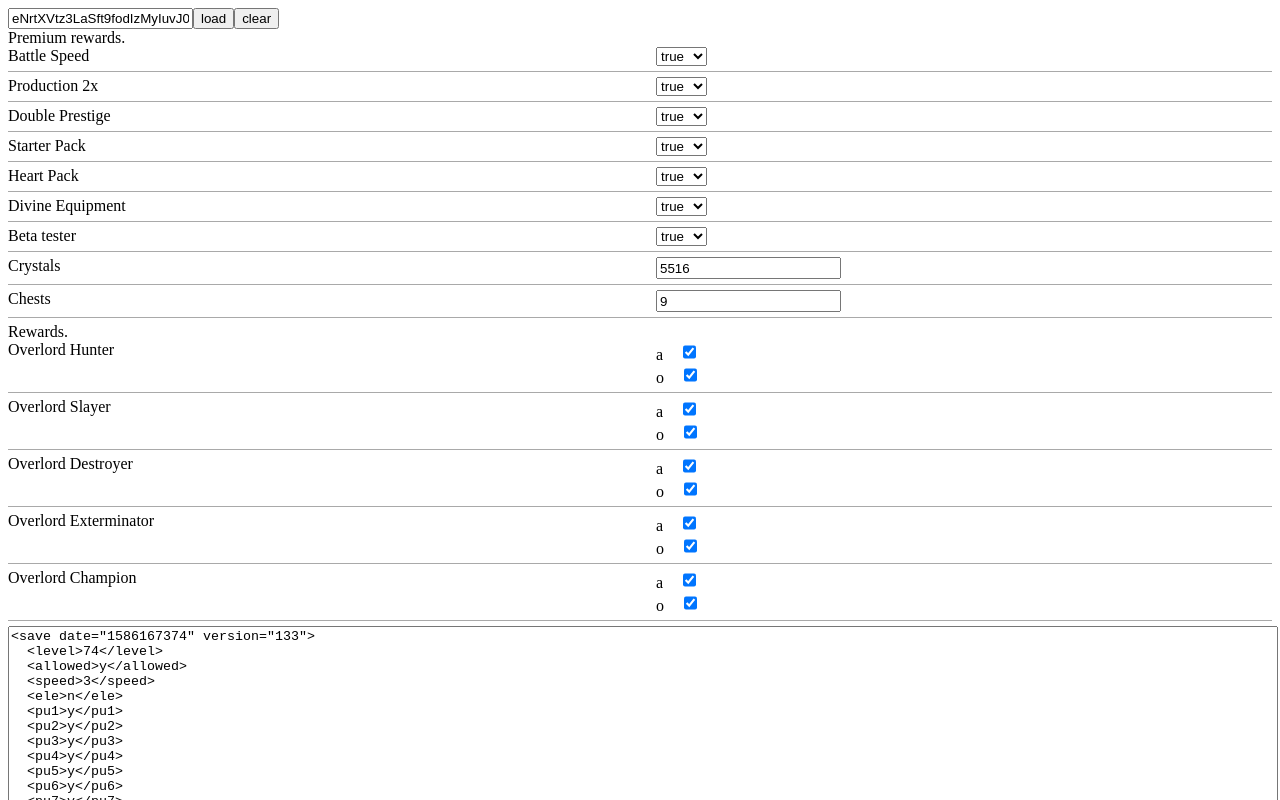
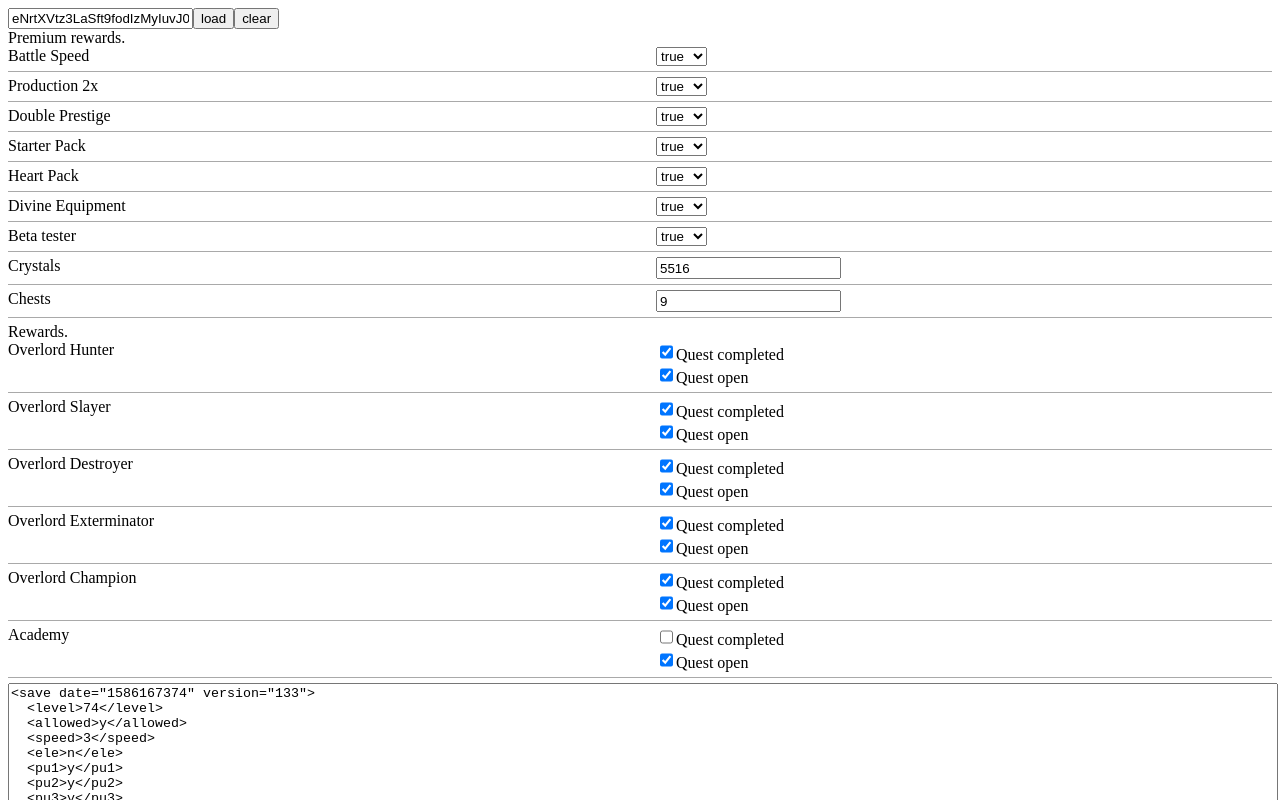
Before and after one commit to zedero/CaveHeroesSaveEditor, an Angular app: page / in a window 1280 px wide. Shown: the top 800 px of the page. Built offline with nearby package versions, Linux system fonts and the light colour scheme.

Commit message:
add attr elements changes

```diff
--- a/src/app/components/editor/editor.component.html
+++ b/src/app/components/editor/editor.component.html
@@ -12,7 +12,12 @@
 <div class="fieldset-header">
   Rewards.
 </div>
-<app-item [itemdata]="rewardsData" *ngFor="let rewardsData of rewardsFields" (changeXmlData)="setXmlData($event)"></app-item>
+<app-item [itemdata]="rewardsData"
+          *ngFor="let rewardsData of rewardsFields"
+          (changeXmlData)="setXmlData($event)"
+          (changeXmlAttrData)="setXmlAttrData($event)">
+
+</app-item>
 
 
 <div>
--- a/src/app/components/editor/editor.component.ts
+++ b/src/app/components/editor/editor.component.ts
@@ -68,7 +68,8 @@ export class EditorComponent implements OnInit {
 
   createRewardsFields() {
     this.rewardsFields = [];
-    const addToRewardsField = (aKey: string, aDesc: string, aRewardAttr: string,  aReward: string) => {
+
+    const addToRewardsField = (aKey: string, aDesc: string, aRewardAttr: string,  aReward: string, aHasLinkedElement = false) => {
       let index = 0;
       const list = this.gameSave.getElementsByTagName(aKey);
       for (let i = 0; i < list.length; i++) {
@@ -76,16 +77,22 @@ export class EditorComponent implements OnInit {
           index = i;
         }
       }
-      console.log(this.gameSave.getElementsByTagName(aKey)[index].getAttribute('oo'))
+
+      let element;
+
+      if (aHasLinkedElement) {
+        element = this.gameSave.getElementsByTagName(aReward)[0].innerHTML;
+      }
+
       this.rewardsFields.push(
         {
           key: aKey,
-          // value: this.gameSave.getElementsByTagName(aKey)[index].innerHTML,
           l: this.gameSave.getElementsByTagName(aKey)[index].getAttribute('l'), // nr
           r: this.gameSave.getElementsByTagName(aKey)[index].getAttribute('r'), // nr
           c: this.gameSave.getElementsByTagName(aKey)[index].getAttribute('c'), // nr
           o: this.gameSave.getElementsByTagName(aKey)[index].getAttribute('o'), // bool ALWAYS
           a: this.gameSave.getElementsByTagName(aKey)[index].getAttribute('a'), // bool
+          element,
           desc: aDesc,
           index,
         }
@@ -97,11 +104,21 @@ export class EditorComponent implements OnInit {
     addToRewardsField('re', 'Overlord Destroyer', 'i', 'overlord10');
     addToRewardsField('re', 'Overlord Exterminator', 'i', 'overlord25');
     addToRewardsField('re', 'Overlord Champion', 'i', 'overlord50');
-    // console.log(this.rewardsFields)
+    addToRewardsField('re', 'Academy', 'i', 'academy', true);
+    console.log(this.rewardsFields)
   }
 
   setXmlData(aData) {
     this.gameSave.getElementsByTagName(aData.key)[aData.index].innerHTML = aData.value;
+  }
+
+  setXmlAttrData(aData) {
+    if (aData.hasOwnProperty('o')) {
+      this.gameSave.getElementsByTagName(aData.key)[aData.index].setAttribute('o', aData.o);
+    }
+    if (aData.hasOwnProperty('a')) {
+      this.gameSave.getElementsByTagName(aData.key)[aData.index].setAttribute('a', aData.o);
+    }
   }
 
   public encode(aSaveData) {
@@ -118,6 +135,7 @@ export class EditorComponent implements OnInit {
 
   public loadSaveInput() {
     this.decode(this.aViewSaveStringElem.nativeElement.value);
+    console.log(this.gameSave)
   }
 
   public clearSaveInput() {
--- a/src/app/components/item/item.component.html
+++ b/src/app/components/item/item.component.html
@@ -7,11 +7,17 @@
     <option value="n" [selected]="value === 'n'">false</option>
   </select>
   <div *ngIf="type === dataEnum.attributes">
-    <div *ngIf="data.a"><label>a</label> <input type="checkbox" [checked]="data.a === 'y'"></div>
-    <div *ngIf="data.o"><label>o</label> <input type="checkbox" [checked]="data.o === 'y'"></div>
-<!--    -&#45;&#45;&#45;&#45;&#45;&#45;&#45;&#45;&#45;&#45;&#45;&#45;-->
-    <div *ngIf="data.l"><label>l</label> <input type="checkbox" [checked]="data.l === 'y'"></div>
-    <div *ngIf="data.c"><label>c</label> <input type="checkbox" [checked]="data.c === 'y'"></div>
-    <div *ngIf="data.r"><label>r</label> <input type="checkbox" [checked]="data.r === 'y'"></div>
+    <div *ngIf="data.a">
+      <input name="a" type="checkbox" [checked]="data.a === 'y'" (click)="onAttrChange($event)">
+      <label>Quest completed</label>
+    </div>
+    <div *ngIf="data.o">
+      <input name="o" type="checkbox" [checked]="data.o === 'y'" (click)="onAttrChange($event)">
+      <label>Quest open</label>
+    </div>
+
+<!--    <div *ngIf="data.l"><label>l</label> <input type="checkbox" [checked]="data.l === 'y'"></div>-->
+<!--    <div *ngIf="data.c"><label>c</label> <input type="checkbox" [checked]="data.c === 'y'"></div>-->
+<!--    <div *ngIf="data.r"><label>r</label> <input type="checkbox" [checked]="data.r === 'y'"></div>-->
   </div>
 </div>
--- a/src/app/components/item/item.component.ts
+++ b/src/app/components/item/item.component.ts
@@ -37,6 +37,7 @@ export class ItemComponent implements OnInit {
   }
 
   @Output() changeXmlData: EventEmitter<any> = new EventEmitter();
+  @Output() changeXmlAttrData: EventEmitter<any> = new EventEmitter();
 
   constructor() { }
 
@@ -62,4 +63,9 @@ export class ItemComponent implements OnInit {
     this.changeXmlData.emit(this.data);
   }
 
+  onAttrChange(aEvent) {
+    this.data[aEvent.target.name] = aEvent.target.checked ? 'y' : 'n';
+    this.changeXmlAttrData.emit(this.data);
+  }
+
 }
```
Also changed, not shown: 5 other files (tests, documents, lock files or other folders).
